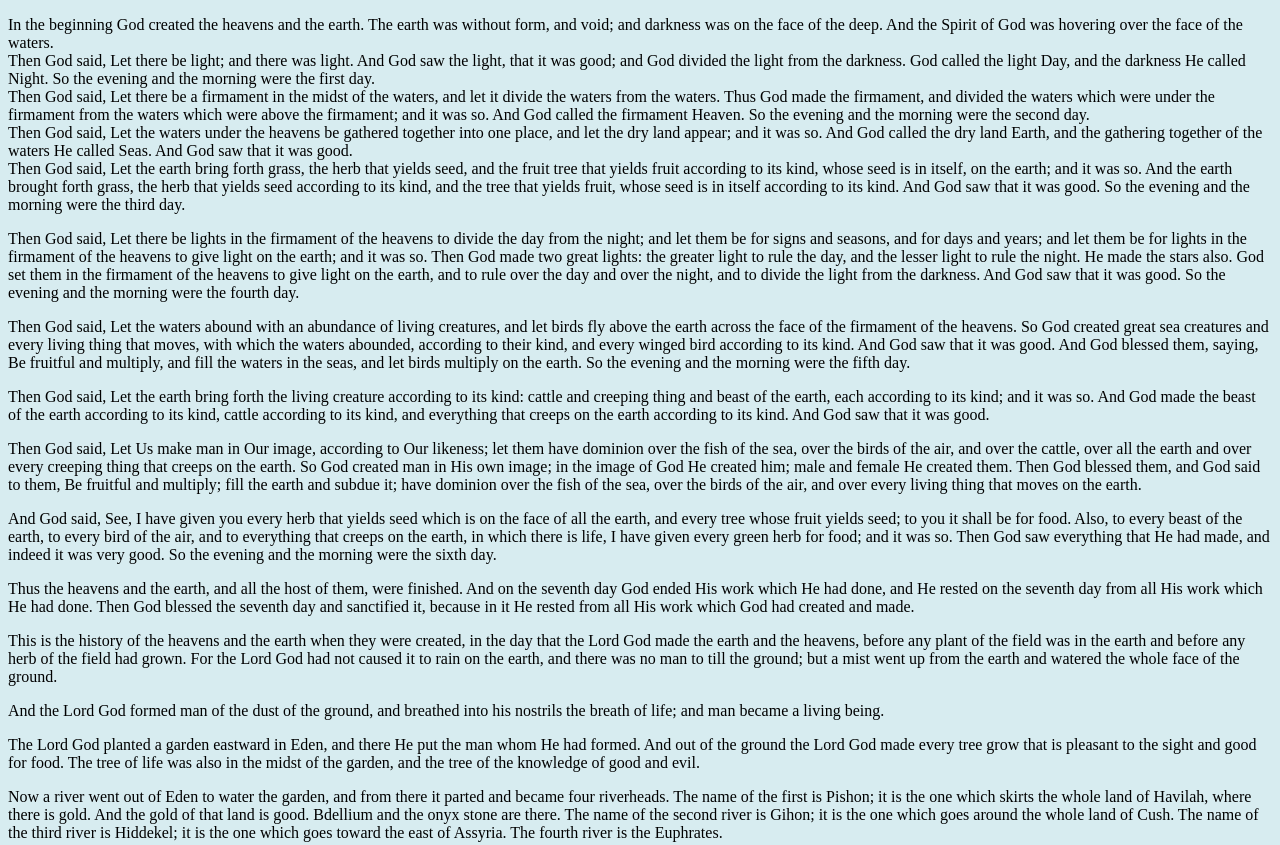
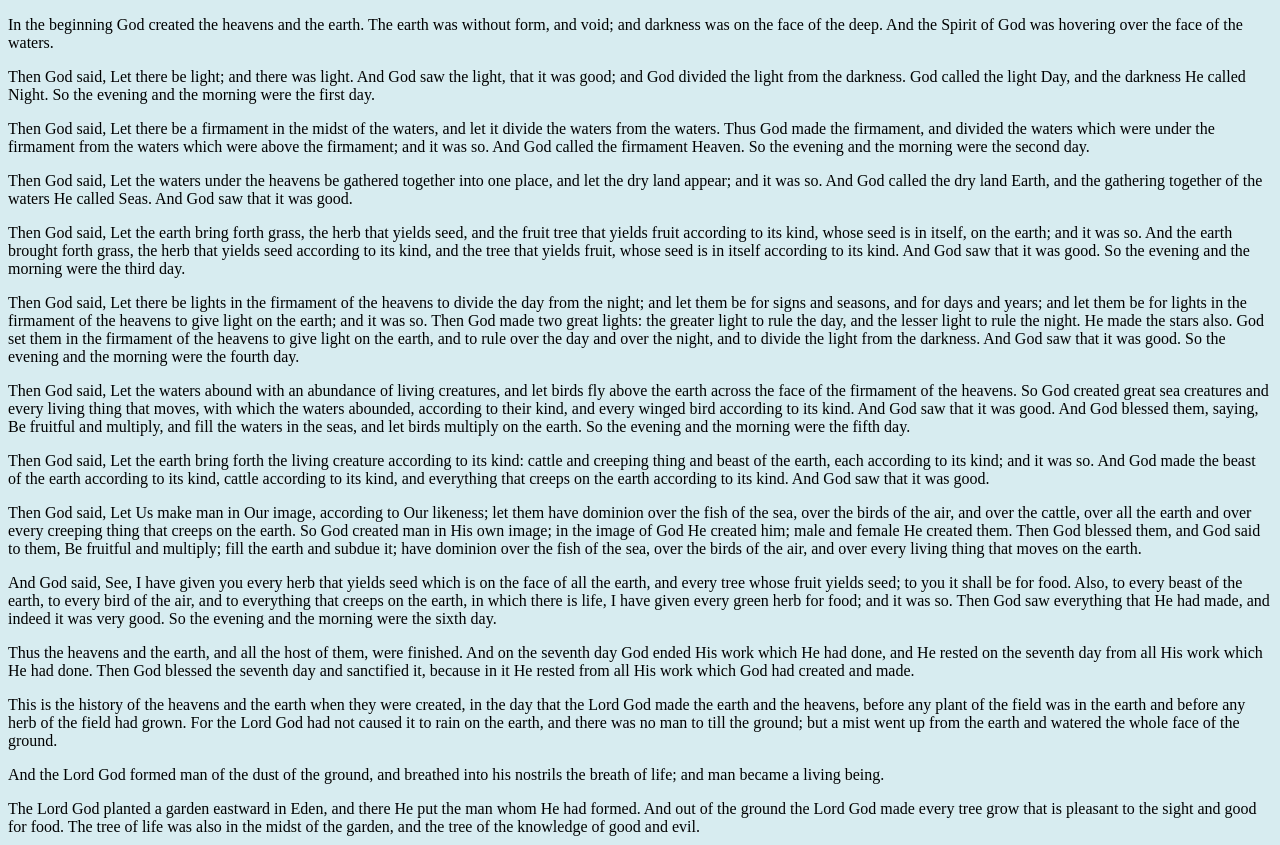
Before and after one commit to jonathanplayer/practice, a plain HTML site: page genesis_01-05.html in a window 1280 px wide. Shown: the top 845 px of the page. Drawn offline with Linux system fonts and the light colour scheme.

Commit message:
indentation

```diff
--- a/genesis_01-05.html
+++ b/genesis_01-05.html
@@ -11,11 +11,11 @@
 
     <body>
         <div>
-            <p> In the beginning God created the heavens and the earth. The earth was without form, and void; and darkness was on the face of the deep. And the Spirit of God was hovering over the face of the waters.<br>
-             Then God said, Let there be light; and there was light. And God saw the light, that it was good; and God divided the light from the darkness. God called the light Day, and the darkness He called Night. So the evening and the morning were the first day.<br>
-             Then God said, Let there be a firmament in the midst of the waters, and let it divide the waters from the waters. Thus God made the firmament, and divided the waters which were under the firmament from the waters which were above the firmament; and it was so. And God called the firmament Heaven. So the evening and the morning were the second day.<br>
-             Then God said, Let the waters under the heavens be gathered together into one place, and let the dry land appear; and it was so. And God called the dry land Earth, and the gathering together of the waters He called Seas. And God saw that it was good.<br>
-             Then God said, Let the earth bring forth grass, the herb that yields seed, and the fruit tree that yields fruit according to its kind, whose seed is in itself, on the earth; and it was so. And the earth brought forth grass, the herb that yields seed according to its kind, and the tree that yields fruit, whose seed is in itself according to its kind. And God saw that it was good. So the evening and the morning were the third day.
+            <p>In the beginning God created the heavens and the earth. The earth was without form, and void; and darkness was on the face of the deep. And the Spirit of God was hovering over the face of the waters.
+            <p>Then God said, Let there be light; and there was light. And God saw the light, that it was good; and God divided the light from the darkness. God called the light Day, and the darkness He called Night. So the evening and the morning were the first day.
+            <p>Then God said, Let there be a firmament in the midst of the waters, and let it divide the waters from the waters. Thus God made the firmament, and divided the waters which were under the firmament from the waters which were above the firmament; and it was so. And God called the firmament Heaven. So the evening and the morning were the second day.
+            <p>Then God said, Let the waters under the heavens be gathered together into one place, and let the dry land appear; and it was so. And God called the dry land Earth, and the gathering together of the waters He called Seas. And God saw that it was good.
+            <p>Then God said, Let the earth bring forth grass, the herb that yields seed, and the fruit tree that yields fruit according to its kind, whose seed is in itself, on the earth; and it was so. And the earth brought forth grass, the herb that yields seed according to its kind, and the tree that yields fruit, whose seed is in itself according to its kind. And God saw that it was good. So the evening and the morning were the third day.
             <p>Then God said, Let there be lights in the firmament of the heavens to divide the day from the night; and let them be for signs and seasons, and for days and years; and let them be for lights in the firmament of the heavens to give light on the earth; and it was so. Then God made two great lights: the greater light to rule the day, and the lesser light to rule the night. He made the stars also. God set them in the firmament of the heavens to give light on the earth, and to rule over the day and over the night, and to divide the light from the darkness. And God saw that it was good. So the evening and the morning were the fourth day.
             <p>Then God said, Let the waters abound with an abundance of living creatures, and let birds fly above the earth across the face of the firmament of the heavens. So God created great sea creatures and every living thing that moves, with which the waters abounded, according to their kind, and every winged bird according to its kind. And God saw that it was good. And God blessed them, saying, Be fruitful and multiply, and fill the waters in the seas, and let birds multiply on the earth. So the evening and the morning were the fifth day.
             <p>Then God said, Let the earth bring forth the living creature according to its kind: cattle and creeping thing and beast of the earth, each according to its kind; and it was so. And God made the beast of the earth according to its kind, cattle according to its kind, and everything that creeps on the earth according to its kind. And God saw that it was good.
--- /dev/null
+++ b/nsb.css
@@ -0,0 +1,6 @@
+body {
+
+    background-color:#d7ecf0;
+    text-indent:1em;
+
+}
```
Also changed, not shown: nsb.html (+3 -2 lines).
